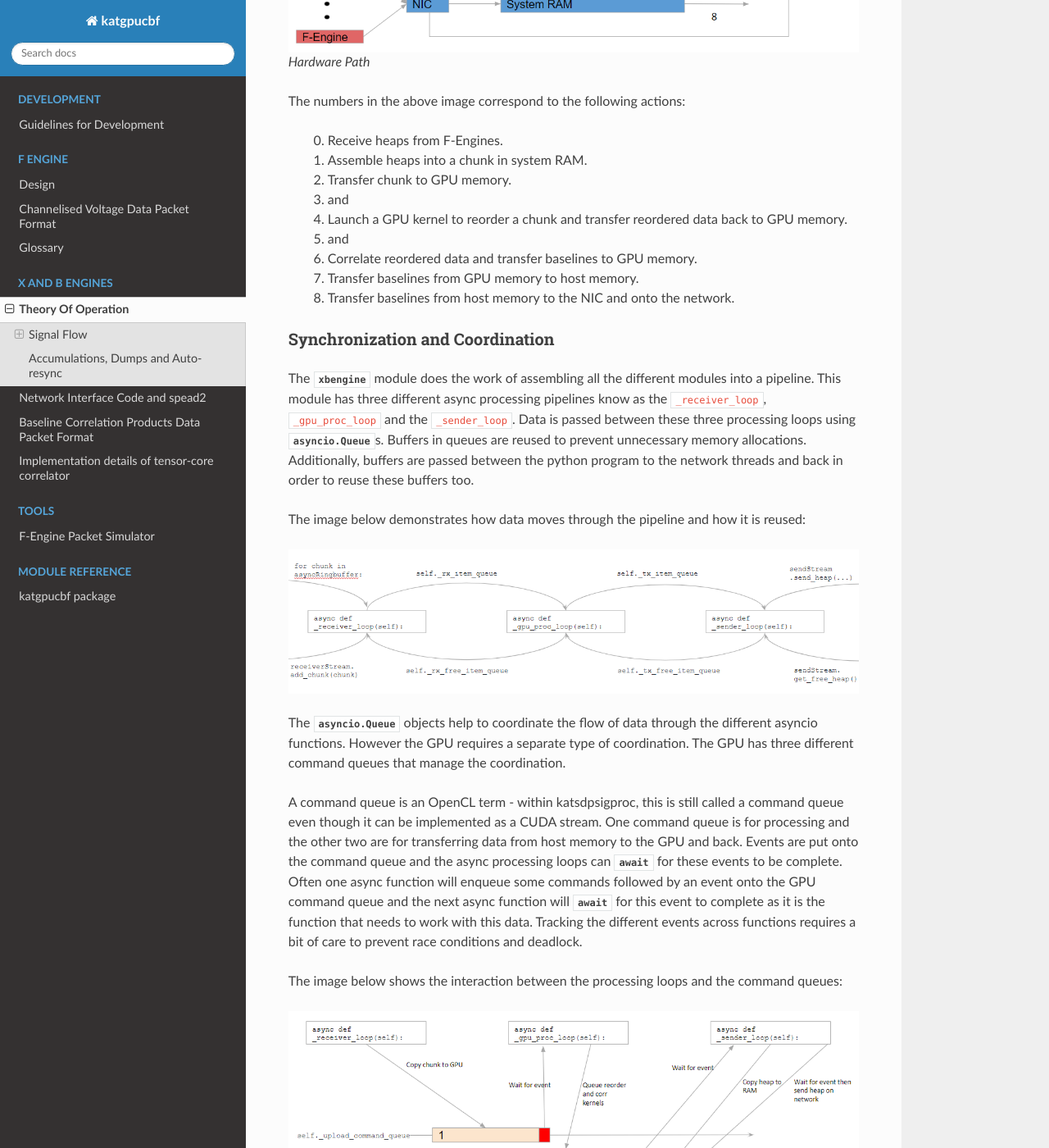
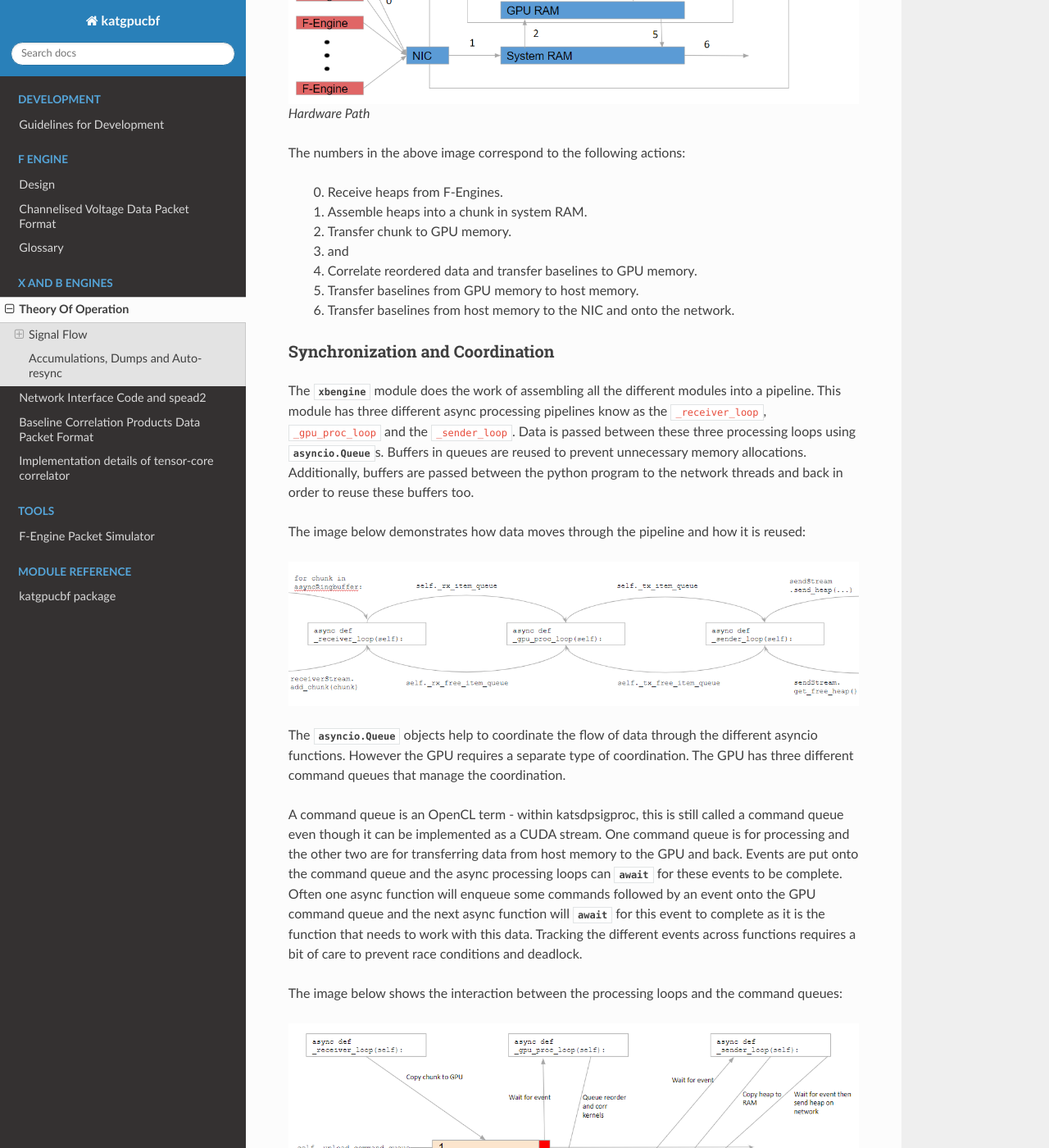
Before and after one commit to ska-sa/katgpucbf, a Sphinx documentation site: the page built from doc/xbgpu.theory.rst, in a window 1280 px wide and 1400 px high, scrolled down 1069 px. Shown: the whole window at 82% size. Built offline with Sphinx 7.4.7 and the Read the Docs theme 2.0.0, drawn with Linux system fonts in a browser that asks for light colours; formulas are drawn with MathJax 3; the version number could not be read and is left out; some of the changed text lies outside the part shown.

```diff
--- a/doc/xbgpu.theory.rst
+++ b/doc/xbgpu.theory.rst
@@ -7,7 +7,7 @@ Signal Flow
 The general flow of data through the system is shown in the the image below:
 
 .. figure:: images/concept.png
-  :width: 1087px
+  :width: 887px
 
   XBGPU Concept
 
@@ -37,11 +37,9 @@ The numbers in the above image correspond to the following actions:
   1. Assemble heaps into a chunk in system RAM.
   2. Transfer chunk to GPU memory.
   3. and
-  4. Launch a GPU kernel to reorder a chunk and transfer reordered data back to GPU memory.
-  5. and
-  6. Correlate reordered data and transfer baselines to GPU memory.
-  7. Transfer baselines from GPU memory to host memory.
-  8. Transfer baselines from host memory to the NIC and onto the network.
+  4. Correlate reordered data and transfer baselines to GPU memory.
+  5. Transfer baselines from GPU memory to host memory.
+  6. Transfer baselines from host memory to the NIC and onto the network.
 
 Synchronization and Coordination
 ~~~~~~~~~~~~~~~~~~~~~~~~~~~~~~~~
@@ -85,7 +83,7 @@ command queues:
 The numbers in the image above correspond to the following actions:
 
   1. Copy chunk to GPU memory from host
-  2. Reorder Chunk
+  2. Ignore - diagram is out of date
   3. Correlate chunk
   4. Transfer heap to host memory from GPU
 
```
Also changed, not shown: doc/images/concept.png, doc/images/hardware_path.png.
